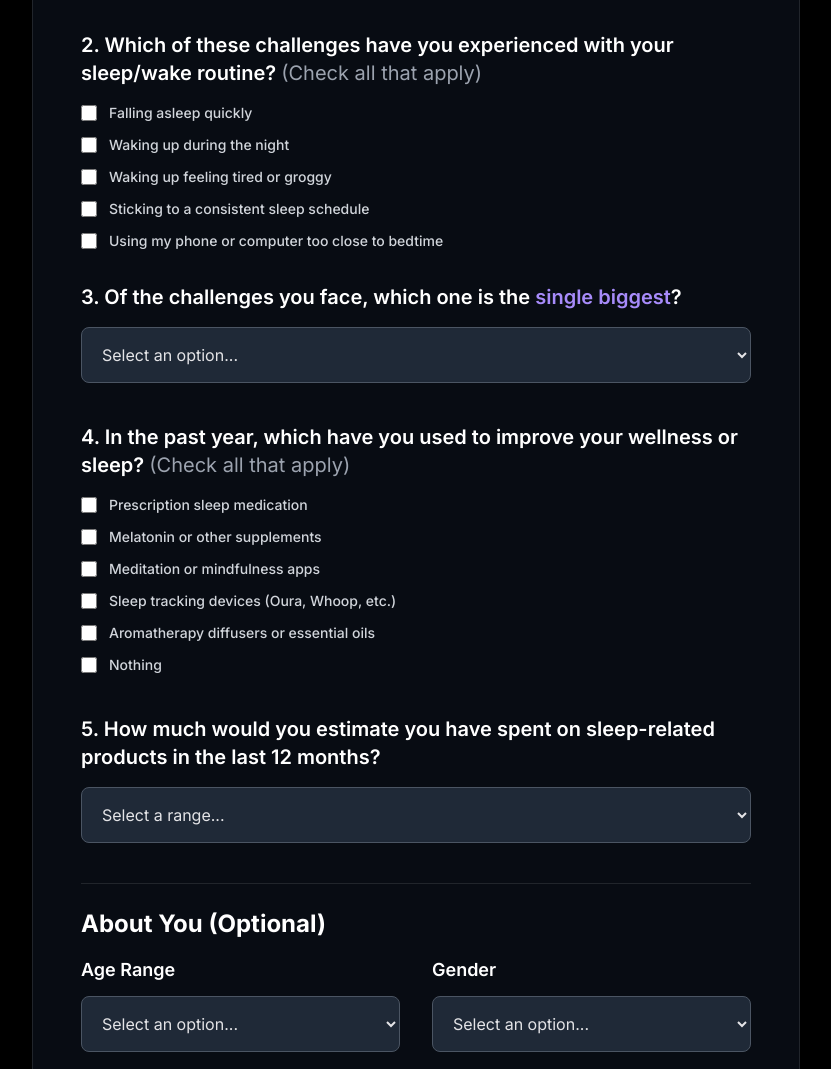
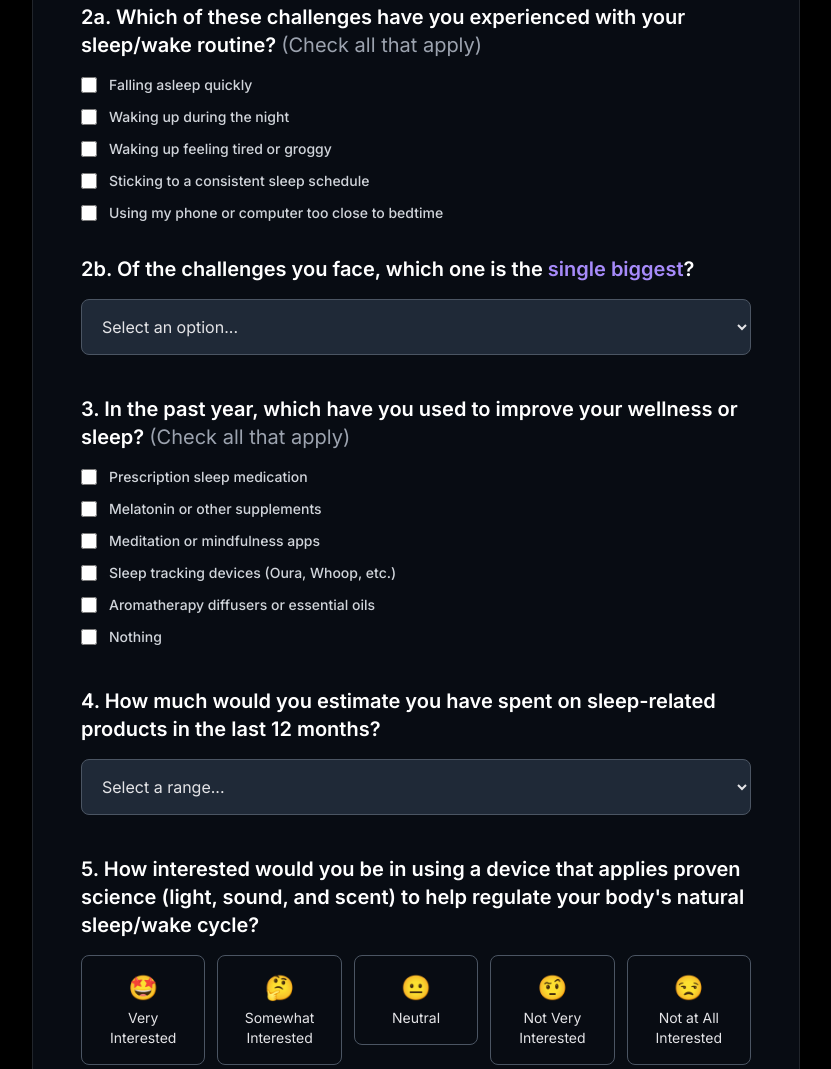
Before and after one commit to rivirside/nuyu, a plain HTML site: page survey.html in a window 1280 px wide. Shown: the part 564-1633 px from the top of the page, without its empty margins (224-1055 px from the left). Drawn offline with nearby package versions, Linux system fonts and the light colour scheme.

Commit message:
Updated survey.html
new question 5, 2/3 -> 2a/2b

```diff
--- a/survey.html
+++ b/survey.html
@@ -40,7 +40,7 @@
         <div class="container mx-auto px-6 py-4">
             <div class="flex items-center justify-between">
                  <a href="index.html" class="flex items-center space-x-2">
-                    <img src="images/nuyu-logo.png" alt="nuyu logo" class="h-8 w-8">
+                    <img src="images/nuyu-logo.png" alt="nuyu logo" class="h-8 w-8" onerror="this.style.display='none'">
                     <span class="text-2xl font-bold text-white">nuyu</span>
                 </a>
                 <nav class="hidden md:flex items-center space-x-8">
@@ -69,7 +69,7 @@
             <div class="max-w-3xl mx-auto">
                 <div class="text-center">
                     <h1 class="text-4xl md:text-5xl font-bold text-white leading-tight">Help Shape the Future of nuyu</h1>
-                    <p class="mt-4 text-lg text-gray-300">Your anonymous responses will help us understand the real challenges people face with sleep and wellness. This short, 5-question survey is crucial for guiding our development. Thank you!</p>
+                    <p class="mt-4 text-lg text-gray-300">Your anonymous responses will help us understand the real challenges people face with sleep and wellness. This short survey is crucial for guiding our development. Thank you!</p>
                 </div>
 
                 <div class="mt-12 bg-gray-900/50 border border-white/10 rounded-2xl p-8 md:p-12">
@@ -124,7 +124,7 @@
 
                             <div>
                                 <fieldset class="mb-8">
-                                    <legend class="block text-xl font-semibold text-white mb-4">2. Which of these challenges have you experienced with your sleep/wake routine? <span class="text-gray-400 font-normal">(Check all that apply)</span></legend>
+                                    <legend class="block text-xl font-semibold text-white mb-4">2a. Which of these challenges have you experienced with your sleep/wake routine? <span class="text-gray-400 font-normal">(Check all that apply)</span></legend>
                                     <div class="space-y-3">
                                         <div class="relative flex items-start"><div class="flex items-center h-5"><input id="chall-falling-asleep" name="challenges_experienced[]" type="checkbox" value="falling-asleep" class="h-4 w-4 rounded border-gray-500 text-violet-500 focus:ring-violet-500"></div><div class="ml-3 text-sm"><label for="chall-falling-asleep" class="font-medium text-gray-300">Falling asleep quickly</label></div></div>
                                         <div class="relative flex items-start"><div class="flex items-center h-5"><input id="chall-waking-night" name="challenges_experienced[]" type="checkbox" value="waking-up-at-night" class="h-4 w-4 rounded border-gray-500 text-violet-500 focus:ring-violet-500"></div><div class="ml-3 text-sm"><label for="chall-waking-night" class="font-medium text-gray-300">Waking up during the night</label></div></div>
@@ -134,7 +134,7 @@
                                     </div>
                                 </fieldset>
 
-                                <label for="biggest-challenge" class="block text-xl font-semibold text-white mb-4">3. Of the challenges you face, which one is the <span class="text-violet-400">single biggest</span>?</label>
+                                <label for="biggest-challenge" class="block text-xl font-semibold text-white mb-4">2b. Of the challenges you face, which one is the <span class="text-violet-400">single biggest</span>?</label>
                                 <select id="biggest-challenge" name="biggest_challenge" required class="w-full p-4 rounded-lg bg-gray-800 border border-gray-600 focus:ring-2 focus:ring-violet-500 focus:outline-none">
                                     <option value="" disabled selected>Select an option...</option>
                                     <option value="falling-asleep">Falling asleep quickly</option>
@@ -147,61 +147,19 @@
                             </div>
 
                             <div>
-                                <label class="block text-xl font-semibold text-white mb-4">4. In the past year, which have you used to improve your wellness or sleep? <span class="text-gray-400 font-normal">(Check all that apply)</span></label>
+                                <label class="block text-xl font-semibold text-white mb-4">3. In the past year, which have you used to improve your wellness or sleep? <span class="text-gray-400 font-normal">(Check all that apply)</span></label>
                                 <div class="space-y-3">
-                                    <div class="relative flex items-start">
-                                        <div class="flex items-center h-5">
-                                            <input id="sol-meds" name="solutions_used[]" type="checkbox" value="medication" class="h-4 w-4 rounded border-gray-500 text-violet-500 focus:ring-violet-500">
-                                        </div>
-                                        <div class="ml-3 text-sm">
-                                            <label for="sol-meds" class="font-medium text-gray-300">Prescription sleep medication</label>
-                                        </div>
-                                    </div>
-                                    <div class="relative flex items-start">
-                                        <div class="flex items-center h-5">
-                                            <input id="sol-supps" name="solutions_used[]" type="checkbox" value="supplements" class="h-4 w-4 rounded border-gray-500 text-violet-500 focus:ring-violet-500">
-                                        </div>
-                                        <div class="ml-3 text-sm">
-                                            <label for="sol-supps" class="font-medium text-gray-300">Melatonin or other supplements</label>
-                                        </div>
-                                    </div>
-                                    <div class="relative flex items-start">
-                                        <div class="flex items-center h-5">
-                                            <input id="sol-apps" name="solutions_used[]" type="checkbox" value="apps" class="h-4 w-4 rounded border-gray-500 text-violet-500 focus:ring-violet-500">
-                                        </div>
-                                        <div class="ml-3 text-sm">
-                                            <label for="sol-apps" class="font-medium text-gray-300">Meditation or mindfulness apps</label>
-                                        </div>
-                                    </div>
-                                    <div class="relative flex items-start">
-                                        <div class="flex items-center h-5">
-                                            <input id="sol-trackers" name="solutions_used[]" type="checkbox" value="trackers" class="h-4 w-4 rounded border-gray-500 text-violet-500 focus:ring-violet-500">
-                                        </div>
-                                        <div class="ml-3 text-sm">
-                                            <label for="sol-trackers" class="font-medium text-gray-300">Sleep tracking devices (Oura, Whoop, etc.)</label>
-                                        </div>
-                                    </div>
-                                    <div class="relative flex items-start">
-                                        <div class="flex items-center h-5">
-                                            <input id="sol-aroma" name="solutions_used[]" type="checkbox" value="aromatherapy" class="h-4 w-4 rounded border-gray-500 text-violet-500 focus:ring-violet-500">
-                                        </div>
-                                        <div class="ml-3 text-sm">
-                                            <label for="sol-aroma" class="font-medium text-gray-300">Aromatherapy diffusers or essential oils</label>
-                                        </div>
-                                    </div>
-                                    <div class="relative flex items-start">
-                                        <div class="flex items-center h-5">
-                                            <input id="sol-nothing" name="solutions_used[]" type="checkbox" value="nothing" class="h-4 w-4 rounded border-gray-500 text-violet-500 focus:ring-violet-500">
-                                        </div>
-                                        <div class="ml-3 text-sm">
-                                            <label for="sol-nothing" class="font-medium text-gray-300">Nothing</label>
-                                        </div>
-                                    </div>
+                                    <div class="relative flex items-start"><div class="flex items-center h-5"><input id="sol-meds" name="solutions_used[]" type="checkbox" value="medication" class="h-4 w-4 rounded border-gray-500 text-violet-500 focus:ring-violet-500"></div><div class="ml-3 text-sm"><label for="sol-meds" class="font-medium text-gray-300">Prescription sleep medication</label></div></div>
+                                    <div class="relative flex items-start"><div class="flex items-center h-5"><input id="sol-supps" name="solutions_used[]" type="checkbox" value="supplements" class="h-4 w-4 rounded border-gray-500 text-violet-500 focus:ring-violet-500"></div><div class="ml-3 text-sm"><label for="sol-supps" class="font-medium text-gray-300">Melatonin or other supplements</label></div></div>
+                                    <div class="relative flex items-start"><div class="flex items-center h-5"><input id="sol-apps" name="solutions_used[]" type="checkbox" value="apps" class="h-4 w-4 rounded border-gray-500 text-violet-500 focus:ring-violet-500"></div><div class="ml-3 text-sm"><label for="sol-apps" class="font-medium text-gray-300">Meditation or mindfulness apps</label></div></div>
+                                    <div class="relative flex items-start"><div class="flex items-center h-5"><input id="sol-trackers" name="solutions_used[]" type="checkbox" value="trackers" class="h-4 w-4 rounded border-gray-500 text-violet-500 focus:ring-violet-500"></div><div class="ml-3 text-sm"><label for="sol-trackers" class="font-medium text-gray-300">Sleep tracking devices (Oura, Whoop, etc.)</label></div></div>
+                                    <div class="relative flex items-start"><div class="flex items-center h-5"><input id="sol-aroma" name="solutions_used[]" type="checkbox" value="aromatherapy" class="h-4 w-4 rounded border-gray-500 text-violet-500 focus:ring-violet-500"></div><div class="ml-3 text-sm"><label for="sol-aroma" class="font-medium text-gray-300">Aromatherapy diffusers or essential oils</label></div></div>
+                                    <div class="relative flex items-start"><div class="flex items-center h-5"><input id="sol-nothing" name="solutions_used[]" type="checkbox" value="nothing" class="h-4 w-4 rounded border-gray-500 text-violet-500 focus:ring-violet-500"></div><div class="ml-3 text-sm"><label for="sol-nothing" class="font-medium text-gray-300">Nothing</label></div></div>
                                 </div>
                             </div>
 
                             <div>
-                                <label for="spending" class="block text-xl font-semibold text-white mb-4">5. How much would you estimate you have spent on sleep-related products in the last 12 months?</label>
+                                <label for="spending" class="block text-xl font-semibold text-white mb-4">4. How much would you estimate you have spent on sleep-related products in the last 12 months?</label>
                                 <select id="spending" name="spending_last_12_months" required class="w-full p-4 rounded-lg bg-gray-800 border border-gray-600 focus:ring-2 focus:ring-violet-500 focus:outline-none">
                                     <option value="" disabled selected>Select a range...</option>
                                     <option value="0">$0</option>
@@ -210,6 +168,47 @@
                                     <option value="151-300">$151 - $300</option>
                                     <option value="300+">More than $300</option>
                                 </select>
+                            </div>
+
+                            <div>
+                                <label class="block text-xl font-semibold text-white mb-4">5. How interested would you be in using a device that applies proven science (light, sound, and scent) to help regulate your body's natural sleep/wake cycle?</label>
+                                <div class="grid grid-cols-1 sm:grid-cols-5 gap-3">
+                                    <div class="relative">
+                                        <input class="sr-only custom-radio" type="radio" id="interest-5" name="nuyu_interest_level" value="5-very-interested" required>
+                                        <label for="interest-5" class="flex flex-col items-center justify-center p-4 rounded-lg border border-gray-600 cursor-pointer custom-radio-label text-center">
+                                            <span class="text-2xl mb-1">🤩</span>
+                                            <span class="text-sm">Very Interested</span>
+                                        </label>
+                                    </div>
+                                    <div class="relative">
+                                        <input class="sr-only custom-radio" type="radio" id="interest-4" name="nuyu_interest_level" value="4-somewhat-interested">
+                                        <label for="interest-4" class="flex flex-col items-center justify-center p-4 rounded-lg border border-gray-600 cursor-pointer custom-radio-label text-center">
+                                            <span class="text-2xl mb-1">🤔</span>
+                                            <span class="text-sm">Somewhat Interested</span>
+                                        </label>
+                                    </div>
+                                    <div class="relative">
+                                        <input class="sr-only custom-radio" type="radio" id="interest-3" name="nuyu_interest_level" value="3-neutral">
+                                        <label for="interest-3" class="flex flex-col items-center justify-center p-4 rounded-lg border border-gray-600 cursor-pointer custom-radio-label text-center">
+                                            <span class="text-2xl mb-1">😐</span>
+                                            <span class="text-sm">Neutral</span>
+                                        </label>
+                                    </div>
+                                    <div class="relative">
+                                        <input class="sr-only custom-radio" type="radio" id="interest-2" name="nuyu_interest_level" value="2-not-very-interested">
+                                        <label for="interest-2" class="flex flex-col items-center justify-center p-4 rounded-lg border border-gray-600 cursor-pointer custom-radio-label text-center">
+                                            <span class="text-2xl mb-1">🤨</span>
+                                            <span class="text-sm">Not Very Interested</span>
+                                        </label>
+                                    </div>
+                                    <div class="relative">
+                                        <input class="sr-only custom-radio" type="radio" id="interest-1" name="nuyu_interest_level" value="1-not-at-all-interested">
+                                        <label for="interest-1" class="flex flex-col items-center justify-center p-4 rounded-lg border border-gray-600 cursor-pointer custom-radio-label text-center">
+                                            <span class="text-2xl mb-1">😒</span>
+                                            <span class="text-sm">Not at All Interested</span>
+                                        </label>
+                                    </div>
+                                </div>
                             </div>
 
                              <div class="pt-6 border-t border-white/10">
@@ -270,8 +269,19 @@
         </div>
     </footer>
 
-    <script src="js/main.js"></script>
     <script>
+    // Handles mobile menu toggle
+    document.addEventListener('DOMContentLoaded', function() {
+        const button = document.getElementById('mobile-menu-button');
+        const menu = document.getElementById('mobile-menu');
+        if (button && menu) {
+            button.addEventListener('click', function() {
+                menu.classList.toggle('hidden');
+            });
+        }
+    });
+
+    // Handles form submission logic for reward code
     document.addEventListener('DOMContentLoaded', function() {
         const surveyForm = document.getElementById('survey-form');
         if (surveyForm) {
@@ -293,7 +303,7 @@
     });
 
     function generateCodeFromEmail(email) {
-        // This is our substitution cipher. You can change these mappings to whatever you want.
+        // This is a simple substitution cipher for demonstration.
         const cipherMap = {
             'a': 'W', 'b': 'E', 'c': 'R', 'd': 'T', 'e': 'Y', 'f': 'U', 'g': 'I',
             'h': 'O', 'i': 'P', 'j': 'A', 'k': 'S', 'l': 'D', 'm': 'F', 'n': 'G',
@@ -303,14 +313,12 @@
             '5': '4', '6': '3', '7': '2', '8': '1', '9': '0'
         };
 
-        // Step 1: Sanitize the email - make it lowercase and remove non-alphanumeric chars
+        // Sanitize the email to ensure consistency
         const sanitizedEmail = email.toLowerCase().replace(/[^a-z0-9]/g, '');
 
-        // Step 2: Apply the cipher
         let resultCode = 'NUYU-';
         for (let i = 0; i < sanitizedEmail.length; i++) {
             const char = sanitizedEmail[i];
-            // If the character is in our map, use the substitution, otherwise keep the original
             resultCode += cipherMap[char] || char;
         }
 
```
Also changed, not shown: 2 other files.
